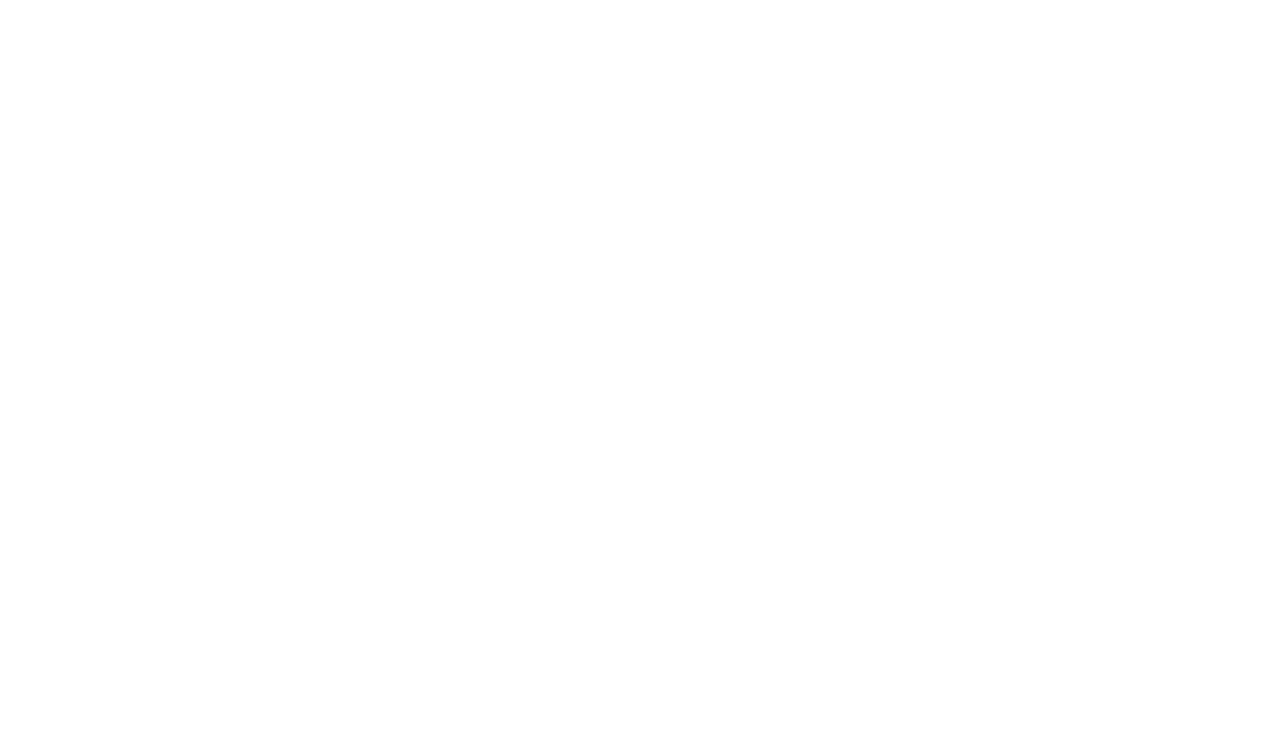
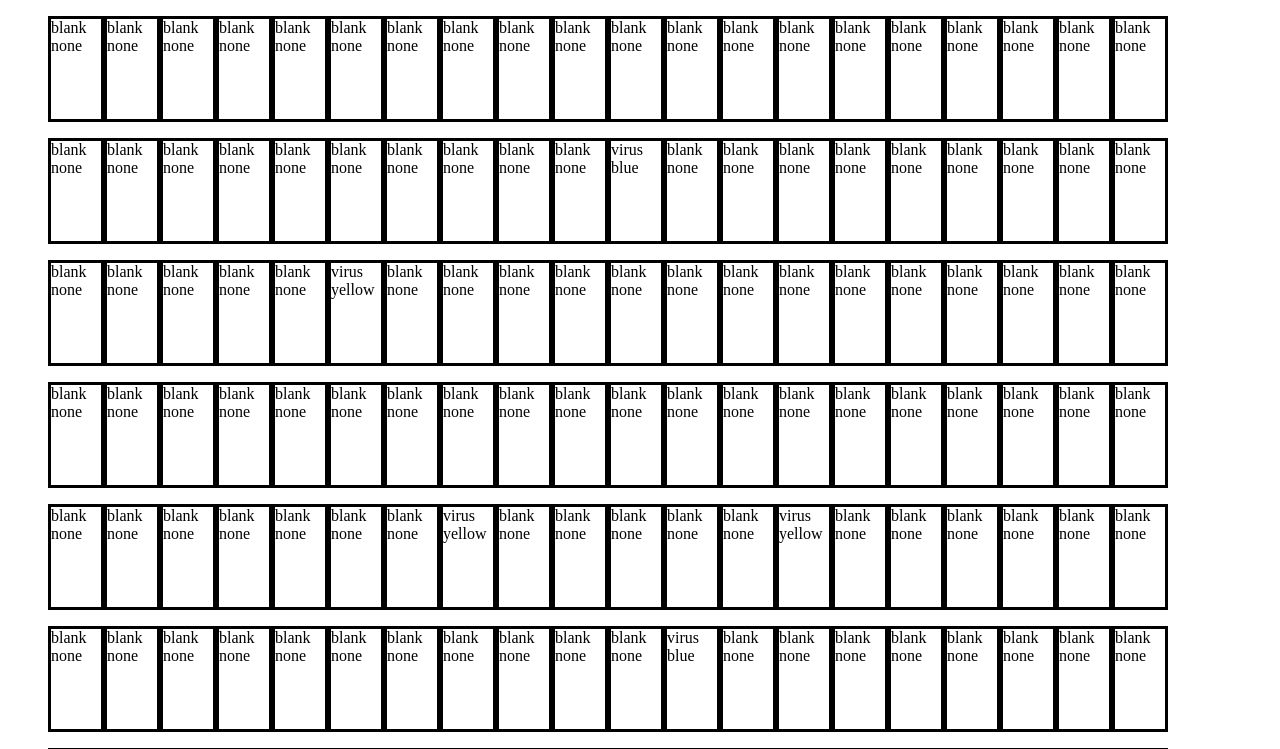
Before and after one commit to mschl0ss/dr-react-mario, a React (Create React App) app in the folder frontend/: page /#/games/game in a window 1280 px wide. Before the commit this address led to /#/games/game. Shown: the top 749 px of the page. Built offline with nearby package versions, Linux system fonts and the light colour scheme.

Commit message:
Mess around with board squares as objects

```diff
--- a/frontend/src/components/app.jsx
+++ b/frontend/src/components/app.jsx
@@ -3,11 +3,13 @@
 
 import GameFormContainer from './game/game_form_container';
 import GameIndexContainer from './game/game_index_container';
+import Board from './board/board';
 
 const App = () => (
     <Switch>
         <Route exact path="/games/form" component={GameFormContainer} />
         <Route exact path="/games/" component={GameIndexContainer} />
+        <Route path="/" component={Board} />
     </Switch>
 );
 
--- /dev/null
+++ b/frontend/src/components/board/board.jsx
@@ -0,0 +1,145 @@
+import React from 'react';
+
+class Board extends React.Component {
+
+    constructor(props) {
+        super(props);
+
+        this.state ={
+            colors: ['red', 'yellow', 'blue'],
+            viruses: {
+                count: 5,
+            },
+            pills: {
+                count: 10,
+            },
+            blanks: {
+                count: 0,
+            },
+            boardSquares: [],
+            board: [],
+        }
+
+    }
+
+    componentDidMount() {
+        this.renderBoard();
+    }
+
+    componentDidUpdate() {
+        if (this.state.boardSquares.length === 160) {
+
+        }
+    }
+
+    generateSquares() {
+        const virusSquares = [];
+        const virusCount = this.state.viruses.count;
+
+        for (let i=0; i<virusCount; i++) {
+            virusSquares.push({
+                id: this.guidGenerator(),
+                type: 'virus',
+                color: this.state.colors[Math.floor(Math.random() * 3)],
+                siblingPillId: null })
+        }
+
+        const blankSquares = [];
+        const blankCount = 160 - virusCount
+
+        for (let i = 0; i < blankCount; i++) {
+            blankSquares.push({
+                id: this.guidGenerator(),
+                type: 'blank',
+                color: 'none',
+                siblingPillId: null
+            })
+        }
+        // debugger;
+        const boardSquares = this.shuffle(virusSquares.concat(blankSquares));
+        // console.log(boardSquares)
+        // this.setState({boardSquares: boardSquares})
+
+        return boardSquares;
+
+        //
+    }
+
+    shuffle(a) {
+        var j, x, i;
+        for (i = a.length - 1; i > 0; i--) {
+            j = Math.floor(Math.random() * (i + 1));
+            x = a[i];
+            a[i] = a[j];
+            a[j] = x;
+        }
+        return a;
+    }
+
+    populateBoard() {
+        const squares = this.generateSquares();
+        const usedPicks = [];
+        const board = [];
+        // debugger;
+        for(let col=0; col < 8; col++) {
+            const thisRow = [];
+           for(let row=0; row < 20; row++) {
+
+                let pick = Math.floor(Math.random() *16);
+                while(usedPicks.includes(pick)) {
+                    pick = Math.floor(Math.random() * 160);
+
+                }
+                if( !squares[pick]) {
+                    debugger;
+                }
+                usedPicks.push(pick);
+                thisRow.push(squares[pick]);
+            }
+            // console.log(`pushing ${thisRow} into board: ${board}`)
+            board.push(thisRow);
+        }
+
+
+        // this.setState({board: board});
+        console.log(board)
+        return board;
+    }
+
+    renderBoard() {
+        // debugger;
+        const ulStyle={ display: 'flex', listStyle: 'none'}
+        const liStyle={ border: 'solid', height: '100px', width: '50px'}
+        return this.populateBoard().map((row, i) => {
+            // console.log(row)
+            return (
+                <ul key={i} style={ulStyle}>
+
+                    {row.map(square => (
+                        <li style={liStyle} key={square.id}>{square.type} {square.color}</li>
+                    ))}
+                </ul>
+            )
+
+        });
+    }
+    guidGenerator() {
+        var S4 = function () {
+            return (((1 + Math.random()) * 0x10000) | 0).toString(16).substring(1);
+        };
+        return (S4() + S4() + "-" + S4() + "-" + S4() + "-" + S4() + "-" + S4() + S4() + S4());
+    }
+
+    render() {
+        // this.generateSquares();
+        // this.populateBoard();
+    //    this.renderBoard();
+        return (
+            <div>
+                {this.renderBoard()}
+            </div>
+        )
+    }
+}
+
+export default Board;
```
Also changed, not shown: 1 other file (tests, documents, lock files or other folders).
